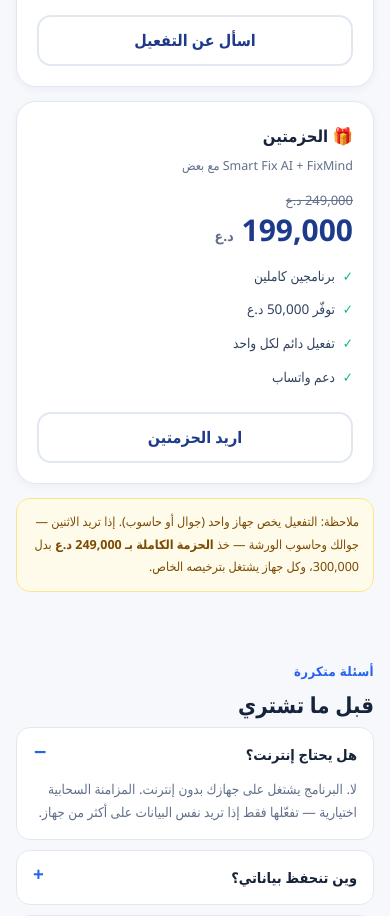
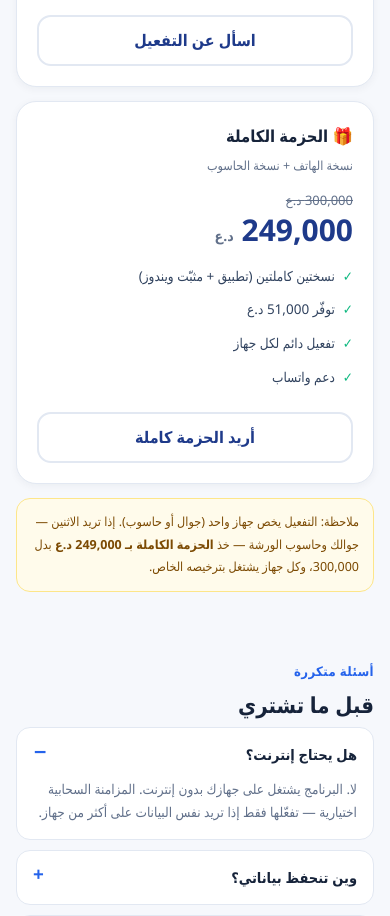
Before and after one commit to sadak1560aa-arch/smartfix, a plain HTML site: page index.html in a window 390 px wide. Shown: the part 6393-7309 px from the top of the page. Drawn offline with Linux system fonts and the light colour scheme.

Commit message:
Sales page — bundle card: phone + PC 249,000 (remove FixMind reference)

```diff
--- a/index.html
+++ b/index.html
@@ -399,17 +399,17 @@
       </div>
 
       <div class="plan">
-        <h3>🎁 الحزمتين</h3>
-        <p class="who">Smart Fix AI + FixMind مع بعض</p>
-        <div class="was">249,000 د.ع</div>
-        <div class="amount">199,000 <small>د.ع</small></div>
+        <h3>🎁 الحزمة الكاملة</h3>
+        <p class="who">نسخة الهاتف + نسخة الحاسوب</p>
+        <div class="was">300,000 د.ع</div>
+        <div class="amount">249,000 <small>د.ع</small></div>
         <ul>
-          <li>برنامجين كاملين</li>
-          <li>توفّر 50,000 د.ع</li>
-          <li>تفعيل دائم لكل واحد</li>
+          <li>نسختين كاملتين (تطبيق + مثبّت ويندوز)</li>
+          <li>توفّر 51,000 د.ع</li>
+          <li>تفعيل دائم لكل جهاز</li>
           <li>دعم واتساب</li>
         </ul>
-        <a class="btn btn-ghost" href="https://wa.me/9647777698560?text=%D8%A7%D9%84%D8%B3%D9%84%D8%A7%D9%85%20%D8%B9%D9%84%D9%8A%D9%83%D9%85%D8%8C%20%D8%A3%D8%B1%D9%8A%D8%AF%20%D8%A7%D9%84%D8%AD%D8%B2%D9%85%D8%AA%D9%8A%D9%86%20Smart%20Fix%20AI%20%2B%20FixMind" target="_blank" rel="noopener">اريد الحزمتين</a>
+        <a class="btn btn-ghost" href="https://wa.me/9647777698560?text=%D8%A7%D9%84%D8%B3%D9%84%D8%A7%D9%85%20%D8%B9%D9%84%D9%8A%D9%83%D9%85%D8%8C%20%D8%A3%D8%B1%D9%8A%D8%AF%20%D8%A7%D9%84%D8%AD%D8%B2%D9%85%D8%A9%20%D8%A7%D9%84%D9%83%D8%A7%D9%85%D9%84%D8%A9%20(%D9%87%D8%A7%D8%AA%D9%81%20%2B%20%D8%AD%D8%A7%D8%B3%D9%88%D8%A8)%20Smart%20Fix%20AI%206.1" target="_blank" rel="noopener">أريد الحزمة كاملة</a>
       </div>
     </div>
 
```
Also changed, not shown: offer.html (+8 -8 lines).
